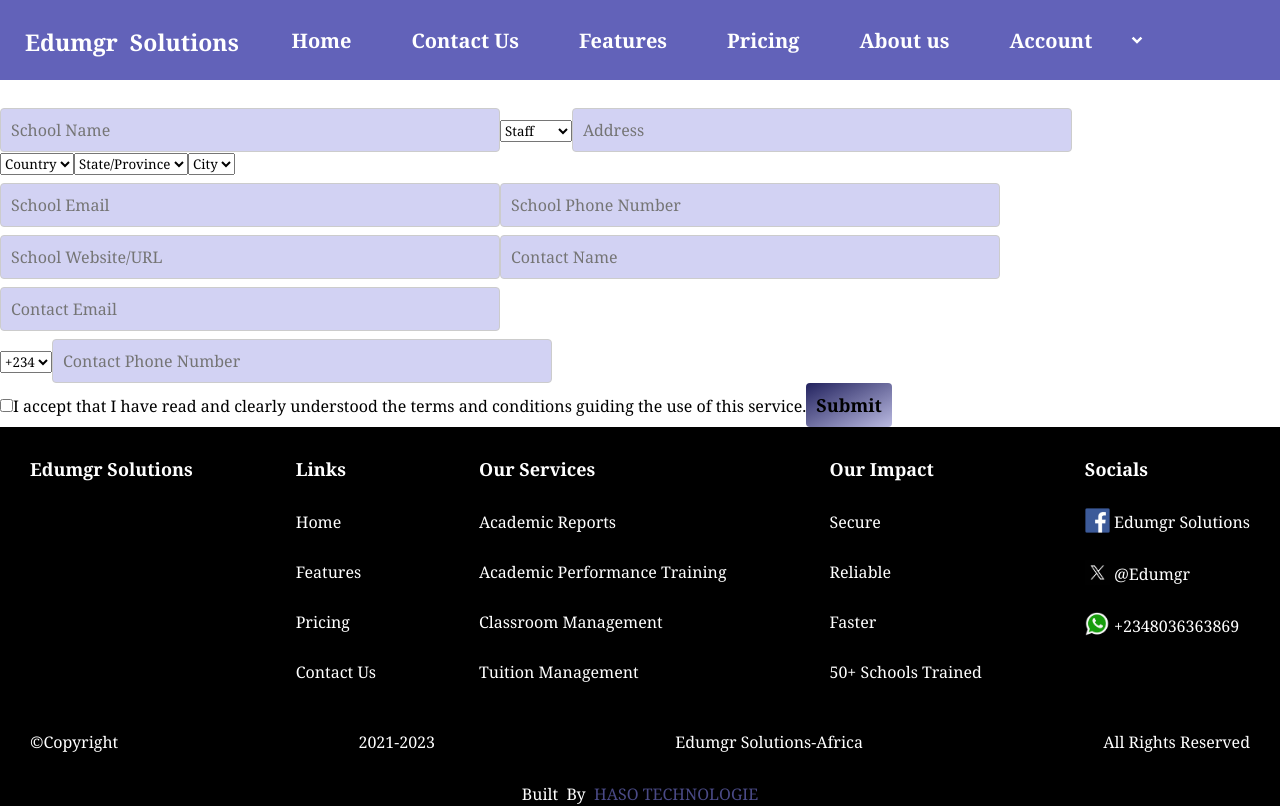
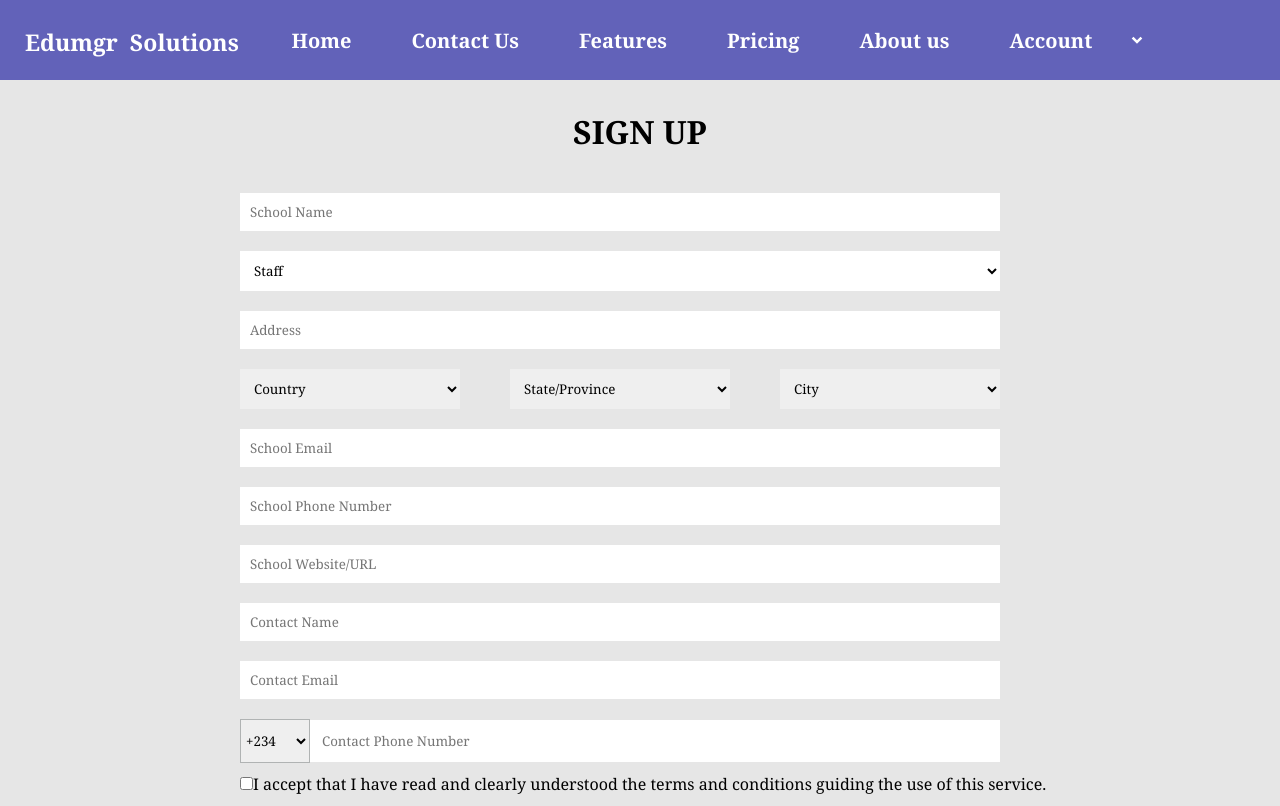
Before and after one commit to aaronKigun/Edumgrsolutions, a React (Vite) app in the folder Edumgrsolutions/: page /signup in a window 1280 px wide. Shown: the top 806 px of the page. Built offline with nearby package versions, Linux system fonts and the light colour scheme.

Commit message:
Changes to be committed: 	modified:   Edumgrsolutions/src/Common/SignUpForm.css 	modified:   Edumgrsolutions/src/Common/SignUpForm.jsx 	modified:   Edumgrsolutions/src/components/Contact.css 	modified:   Edumgrsolutions/src/components/Contact.jsx

```diff
--- a/Edumgrsolutions/src/Common/SignUpForm.css
+++ b/Edumgrsolutions/src/Common/SignUpForm.css
@@ -1,44 +1,64 @@
 /* Center the form container */
-.form-container {
-  display: flex;
+.form-container{
   justify-content: center;
-  align-items: center;
-  height: 100vh;
+  color: black;
+  background-color: rgba(128, 128, 128, 0.199);
+  height: 750px;
+  width: 100%;
+  padding: 10px 30px;
 }
 
 /* Style the form */
 .signup-form {
-  max-width: 400px;
-  padding: 20px;
-  border: 1px solid #ccc;
-  border-radius: 8px;
-  background-color: #fff;
-  box-shadow: 0px 0px 10px rgba(0, 0, 0, 0.1);
+display:grid;
+justify-content: center;
+margin-top: 40px;
+margin-left: 10px;
+
 }
 
 /* Style input fields */
 .input-field {
-  width: 100%;
+  width: 500px;
   margin-bottom: 10px;
   padding: 10px;
-  border: 1px solid #ccc;
-  border-radius: 4px;
+  border: none;
+}
+.input-field1{
+  width: 760px;
+  margin-bottom: 20px;
+  padding: 10px;
+  background-color: #fff;
+  border: none;
+}
+/* Style dropdown fields */
+.dropdown-field {
+  width: 220px;
+  margin-right: 50px;
+  padding: 10px 10px;
+  margin-bottom: 20px;
+  border: none;
+}
+.dropdown-fiel{
+  flex: 1;
+  padding: 11px 1px;
+  border: 1px solid rgb(176, 179, 179);
 }
 
-/* Style dropdown fields */
-.dropdown-field {
-  flex: 1;
-  margin-right: 5px;
+h1{
+  text-align: center;
+  margin-top: 20px;
 }
-
 /* Style flag dropdown */
 .flag-dropdown {
-  width: 80px; /* Adjust width as needed */
+  width: 70px; /* Adjust width as needed */
 }
 
 /* Style phone field */
 .phone-field {
-  flex: 2;
+  width: 690px;
+  padding: 12px;
+  border: none;
 }
 
 /* Style the checkbox label */
@@ -49,12 +69,14 @@
 
 /* Style the submit button */
 .submit-button {
-  width: 100%;
+  width: 95%;
+  margin-top: 20px;
   padding: 10px;
   background-color: #007bff; /* Your desired button color */
-  color: #fff;
+  color: black;
+  font-size: large;
+  font-weight: 700;
   border: none;
-  border-radius: 4px;
   cursor: pointer;
 }
 
--- a/Edumgrsolutions/src/Common/SignUpForm.jsx
+++ b/Edumgrsolutions/src/Common/SignUpForm.jsx
@@ -1,8 +1,8 @@
 import React, { useState } from 'react';
-
+import './SignUpForm.css'
 function SignUpForm() {
   const [schoolName, setSchoolName] = useState('');
-  const [category, setCategory] = useState('Staff');
+  const [category, setCategory] = useState('Select Category');
   const [address, setAddress] = useState('');
   const [country, setCountry] = useState('');
   const [state, setState] = useState('');
@@ -40,19 +40,21 @@
 
   return (
     <div className="form-container">
+      <h1>SIGN UP</h1>
       <form className="signup-form" onSubmit={handleFormSubmit}>
         <input
           type="text"
-          className="input-field"
+          className="input-field1"
           placeholder="School Name"
           value={schoolName}
           onChange={(e) => setSchoolName(e.target.value)}
         />
 
         <select
-          className="input-field"
+          className="input-field1"
           value={category}
           onChange={(e) => setCategory(e.target.value)}
+          placeholder='Select Category'
         >
           <option value="Staff">Staff</option>
           <option value="Student">Student</option>
@@ -60,7 +62,7 @@
 
         <input
           type="text"
-          className="input-field"
+          className="input-field1"
           placeholder="Address"
           value={address}
           onChange={(e) => setAddress(e.target.value)}
@@ -97,7 +99,7 @@
 
         <input
           type="email"
-          className="input-field"
+          className="input-field1"
           placeholder="School Email"
           value={schoolEmail}
           onChange={(e) => setSchoolEmail(e.target.value)}
@@ -105,7 +107,7 @@
 
         <input
           type="tel"
-          className="input-field"
+          className="input-field1"
           placeholder="School Phone Number"
           value={schoolPhoneNumber}
           onChange={(e) => setSchoolPhoneNumber(e.target.value)}
@@ -113,7 +115,7 @@
 
         <input
           type="text"
-          className="input-field"
+          className="input-field1"
           placeholder="School Website/URL"
           value={schoolWebsite}
           onChange={(e) => setSchoolWebsite(e.target.value)}
@@ -121,7 +123,7 @@
 
         <input
           type="text"
-          className="input-field"
+          className="input-field1"
           placeholder="Contact Name"
           value={contactName}
           onChange={(e) => setContactName(e.target.value)}
@@ -129,7 +131,7 @@
 
         <input
           type="email"
-          className="input-field"
+          className="input-field1"
           placeholder="Contact Email"
           value={contactEmail}
           onChange={(e) => setContactEmail(e.target.value)}
@@ -137,17 +139,17 @@
 
         <div className="input-group">
           <select
-            className="dropdown-field flag-dropdown"
+            className="dropdown-fiel flag-dropdown"
             value="+234"
             onChange={() => {}}
           >
             <option value="+234">+234</option>
-            {/* Add other country codes */}
+            <option value="+1">+1</option>
           </select>
 
           <input
             type="tel"
-            className="input-field phone-field"
+            className="phone-field"
             placeholder="Contact Phone Number"
             value={contactPhoneNumber}
             onChange={(e) => setContactPhoneNumber(e.target.value)}
--- a/Edumgrsolutions/src/components/Contact.css
+++ b/Edumgrsolutions/src/components/Contact.css
@@ -20,26 +20,23 @@
     margin-top: 10px;
   }
 
-  input[type="text"],
-  input[type="email"],
-  input[type="tel"],
-  textarea {
+  .fill .ip{
     width: 500px;
     padding: 10px;
     font-size: 16px;
     border: 1px solid #ccc;
     border-radius: 4px;
     margin-top: 8px;
-    background-color: rgb(210, 210, 243);
+    background-color: white;
   }
 
-  textarea {
+  .fill textarea {
     resize: vertical;
     height: 150px;
   }
 
-  button[type="submit"] {
-    background-image: linear-gradient(to bottom right,rgb(34, 34, 94),rgb(186, 186, 225));
+  .fill button[type="submit"] {
+    background-color: #007bff;
     color: #000;
     font-size: 18px;
     font-weight: 700;
@@ -49,7 +46,7 @@
     cursor: pointer;
     transition: background-color 0.3s;
   }
-  button[type="submit"]:hover {
+  .fill button[type="submit"]:hover {
     background-color: #a9c8e9;
   }
     .error-message {
@@ -60,7 +57,7 @@
   .fill{
     padding: 3px 70px;
   }
-  form{
+  .under form{
     margin-top: 20px;
   }
   .locate{
--- a/Edumgrsolutions/src/components/Contact.jsx
+++ b/Edumgrsolutions/src/components/Contact.jsx
@@ -39,6 +39,7 @@
               value={this.state.name}
               onChange={this.handleInputChange}
               required
+              className='ip'
             />
           </div>
           <div className='fill'>
@@ -50,6 +51,7 @@
               value={this.state.email}
               onChange={this.handleInputChange}
               required
+              className='ip'
             />
           </div>
           <div className='fill'>
@@ -61,6 +63,7 @@
               value={this.state.phoneNumber}
               onChange={this.handleInputChange}
               required
+              className='ip'
             />
           </div>
           <div className='fill'>
@@ -71,6 +74,7 @@
               value={this.state.message}
               onChange={this.handleInputChange}
               required
+              className='ip'
             />
           </div>
           <div className='fill'>
```
